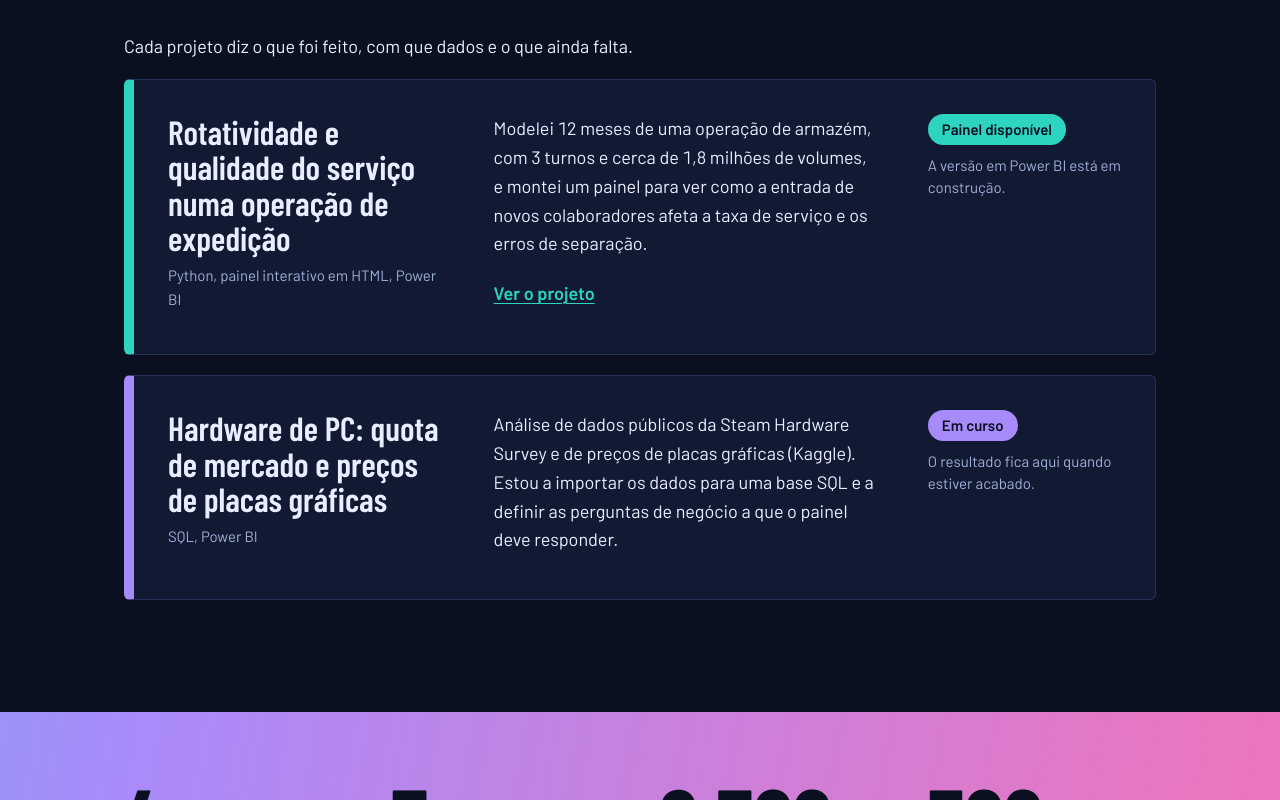
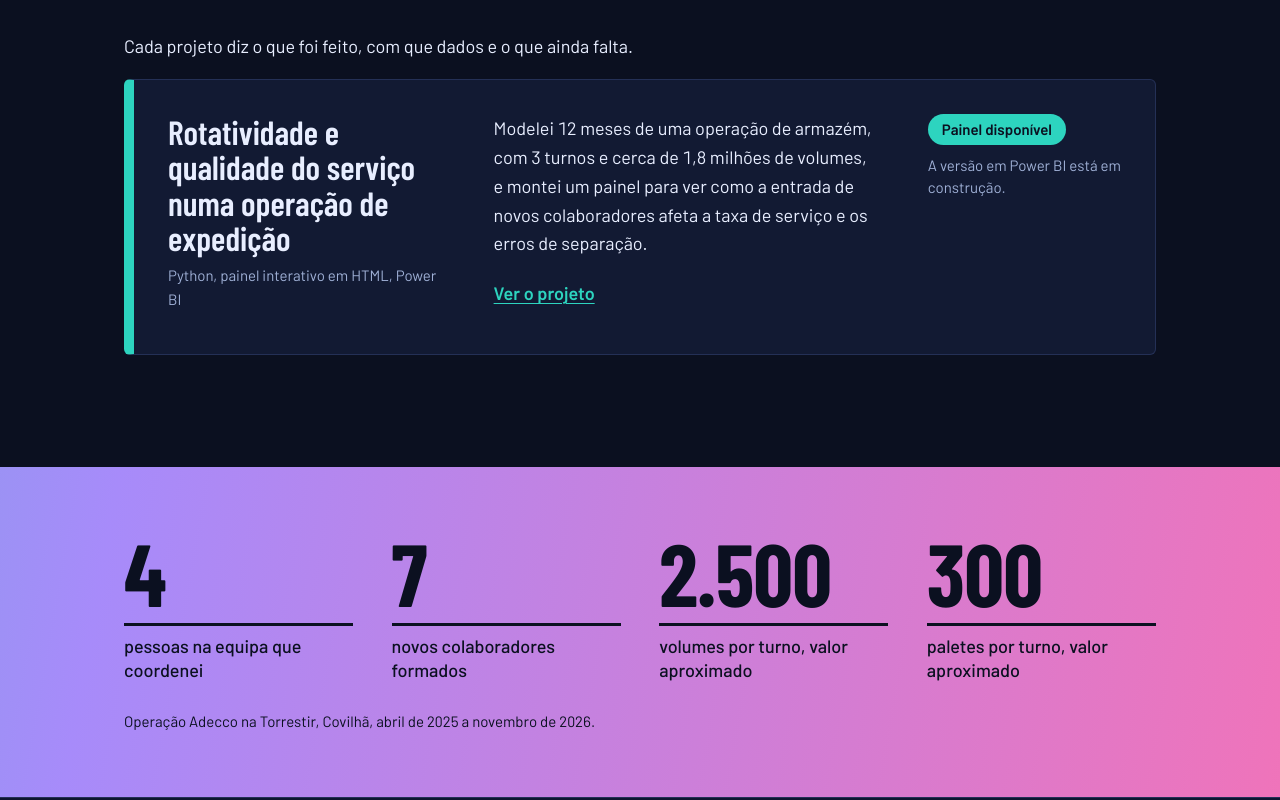
Before and after one commit to eduardogeraldes/eduardogeraldes.github.io, a plain HTML site: page index.html in a window 1280 px wide. Shown: the part 1711-2511 px from the top of the page. Drawn offline with Linux system fonts and the light colour scheme.

Commit message:
Retira o projeto das placas gráficas
O projeto de hardware de PC (SQL e Power BI) foi abandonado. Sai o
cartão da página inicial e a linha do README, e as descrições deixam
de falar em "projetos de Power BI e SQL".

Co-Authored-By: Claude Opus 5.5 <noreply@anthropic.com>
Claude-Session: https://claude.ai/code/session_01Lnot21LDjZV95ztKmuom8W

```diff
--- a/index.html
+++ b/index.html
@@ -4,12 +4,12 @@
   <meta charset="utf-8">
   <meta name="viewport" content="width=device-width, initial-scale=1">
   <title>Eduardo Geraldes | Operações e análise de dados</title>
-  <meta name="description" content="Portefólio de Eduardo Geraldes: projetos de Power BI e SQL, experiência em operações de armazém e contactos. Licenciado em Marketing, a terminar o mestrado em Gestão na UBI.">
+  <meta name="description" content="Portefólio de Eduardo Geraldes: projetos de análise de dados aplicados a operações, experiência em operações de armazém e contactos. Licenciado em Marketing, a terminar o mestrado em Gestão na UBI.">
   <meta name="theme-color" content="#0B1020">
   <meta property="og:type" content="website">
   <meta property="og:locale" content="pt_PT">
   <meta property="og:title" content="Eduardo Geraldes | Operações e análise de dados">
-  <meta property="og:description" content="Projetos de Power BI e SQL, experiência em operações de armazém e contactos.">
+  <meta property="og:description" content="Projetos de análise de dados aplicados a operações, experiência em operações de armazém e contactos.">
   <link rel="icon" href="assets/favicon.svg" type="image/svg+xml">
   <link rel="preload" href="assets/fonts/barlow-condensed-latin-600-normal.woff2" as="font" type="font/woff2" crossorigin>
   <link rel="preload" href="assets/fonts/barlow-latin-400-normal.woff2" as="font" type="font/woff2" crossorigin>
@@ -43,7 +43,7 @@
         <div class="hero__text">
           <p class="eyebrow">Olá, sou o Eduardo</p>
           <h1 id="titulo"><span class="ln"><span style="--n:0">Operações e</span></span><span class="ln"><span style="--n:1">análise de dados</span></span></h1>
-          <p class="lead">Licenciei-me em Marketing e estou a terminar o mestrado em Gestão na UBI. Durante mais de um ano coordenei uma equipa num armazém e formei 7 pessoas novas. Agora junto isso com dados, em projetos de Power BI e SQL.</p>
+          <p class="lead">Licenciei-me em Marketing e estou a terminar o mestrado em Gestão na UBI. Durante mais de um ano coordenei uma equipa num armazém e formei 7 pessoas novas. Agora junto isso com dados, em projetos de análise de operações.</p>
           <div class="actions">
             <a class="btn" href="#projetos">Ver projetos</a>
             <a class="btn btn--ghost" href="contactos.html">Contactar</a>
@@ -120,20 +120,6 @@
           <div>
             <span class="chip">Painel disponível</span>
             <span class="status-note">A versão em Power BI está em construção.</span>
-          </div>
-        </article>
-
-        <article class="row row--wip">
-          <div>
-            <h3>Hardware de PC: quota de mercado e preços de placas gráficas</h3>
-            <p class="tools">SQL, Power BI</p>
-          </div>
-          <div>
-            <p>Análise de dados públicos da Steam Hardware Survey e de preços de placas gráficas (Kaggle). Estou a importar os dados para uma base SQL e a definir as perguntas de negócio a que o painel deve responder.</p>
-          </div>
-          <div>
-            <span class="chip chip--wip">Em curso</span>
-            <span class="status-note">O resultado fica aqui quando estiver acabado.</span>
           </div>
         </article>
       </div>
```
Also changed, not shown: 1 other file.
